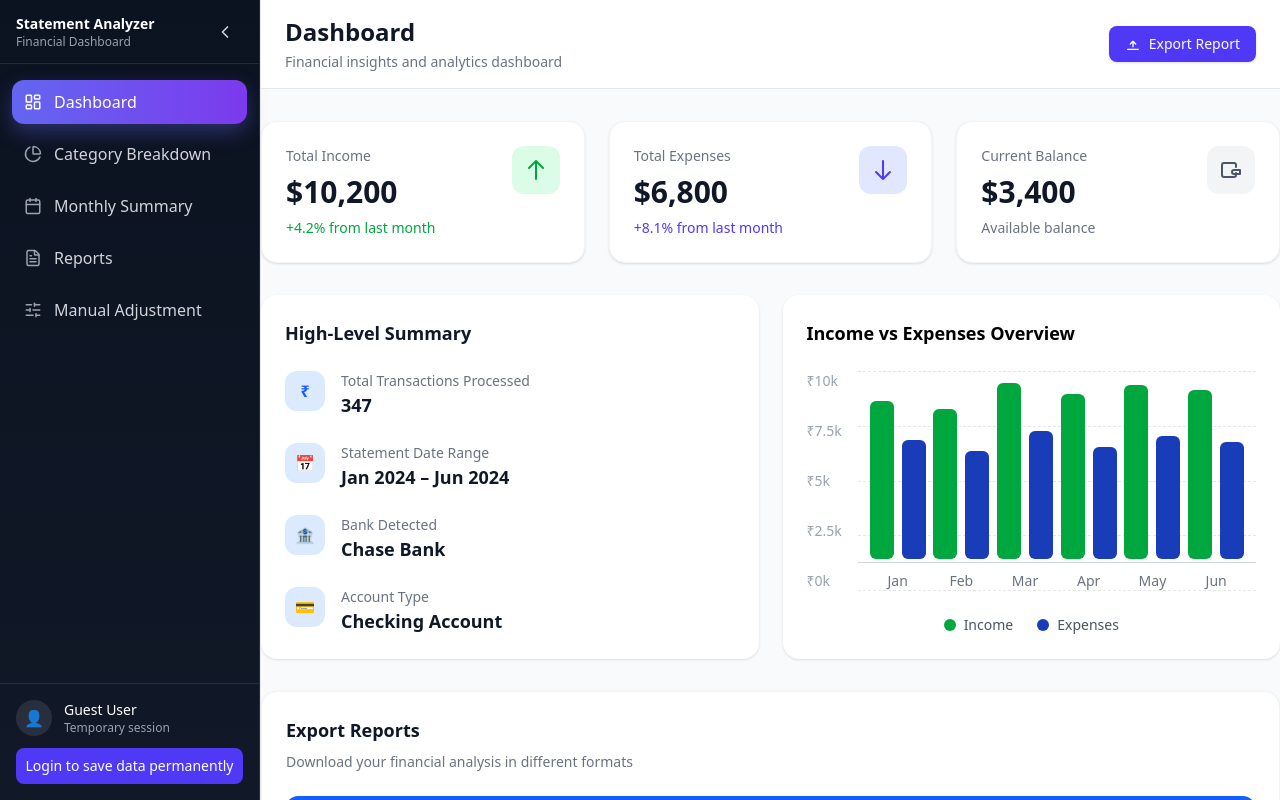
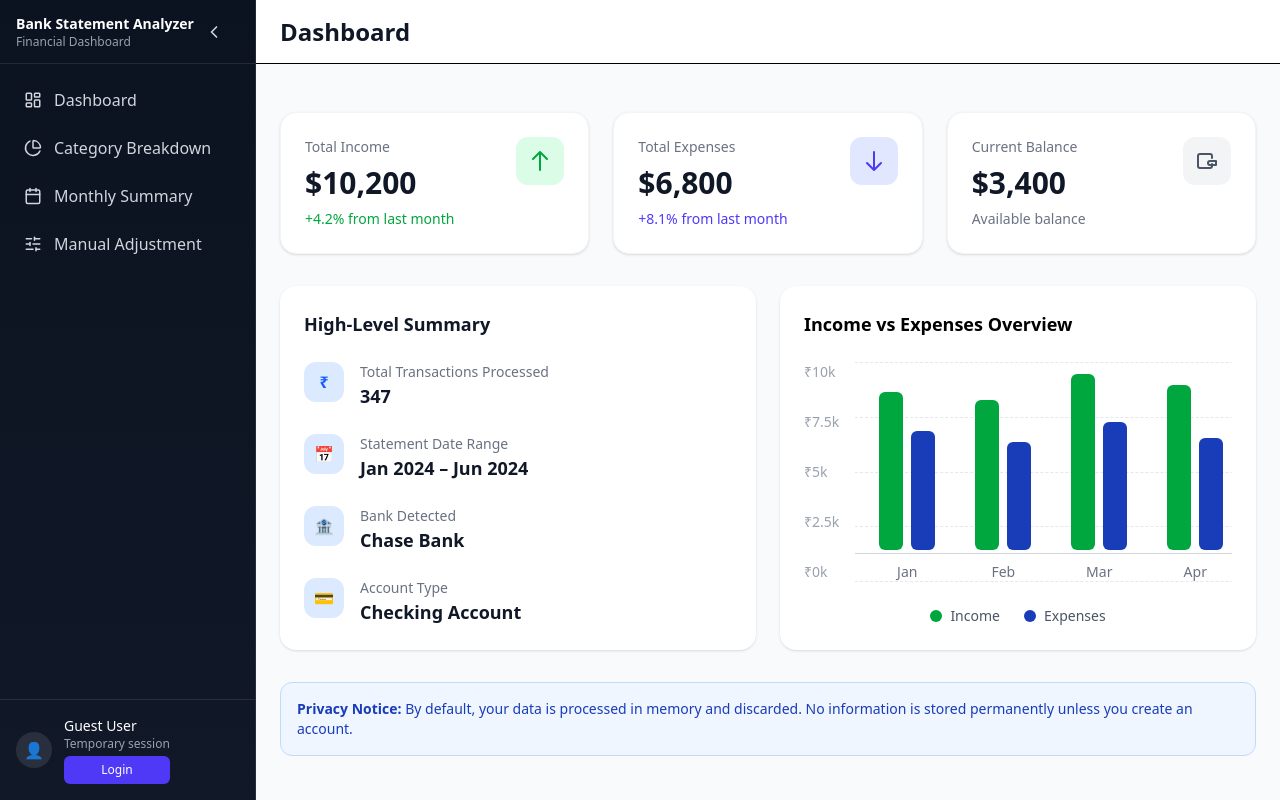
Before and after one commit to harshtodoIT/bank_statement_analyser, a Vue app: page /dashboard in a window 1280 px wide. Built offline with nearby package versions, Linux system fonts and the light colour scheme.

Commit message:
Dashboard and upload ui updated

```diff
--- a/src/components/dashboard/DashboardHeader.vue
+++ b/src/components/dashboard/DashboardHeader.vue
@@ -1,38 +1,25 @@
-<template>
-  <!-- Dashboard Header -->
-  <div class="bg-white border-b border-gray-200 px-6 py-4">
-    <div class="flex items-center justify-between">
+<script setup>
+  import { useRoute } from "vue-router"
 
-      <!-- Left: Title -->
-      <div>
-        <h1 class="text-2xl font-semibold text-gray-900">
-          Dashboard
-        </h1>
-        <p class="text-sm text-gray-500 mt-1">
-          Financial insights and analytics dashboard
-        </p>
-      </div>
+  defineEmits(["toggle"])
+  const route = useRoute()
+  </script>
 
-      <!-- Right: Export Button -->
-      <button
-        class="flex items-center gap-2 bg-indigo-600 hover:bg-indigo-700
-               text-white px-4 py-2 rounded-lg shadow-sm transition"
-      >
-        <!-- Icon -->
-        <svg
-          xmlns="http://www.w3.org/2000/svg"
-          class="w-4 h-4"
-          fill="none"
-          viewBox="0 0 24 24"
-          stroke="currentColor"
-        >
-          <path stroke-linecap="round" stroke-linejoin="round" stroke-width="2"
-            d="M12 16v-8m0 0l-4 4m4-4l4 4M4 20h16" />
-        </svg>
+  <template>
+    <header
+      class="hidden lg:flex h-16 items-center
+             border-b bg-white px-6"
+    >
+    <button
+      class="p-2 rounded hover:bg-gray-100 lg:hidden"
+      @click="toggleMobile"
+    >
+      ☰
+    </button>
 
-        <span class="text-sm font-medium">Export Report</span>
-      </button>
 
-    </div>
-  </div>
-</template>
+      <h1 class="text-2xl font-bold text-gray-900">
+        {{ route.meta?.title }}
+      </h1>
+    </header>
+  </template>
--- a/src/components/dashboard/DashboardSidebar.vue
+++ b/src/components/dashboard/DashboardSidebar.vue
@@ -1,12 +1,10 @@
 <script setup>
-  import { useRoute } from 'vue-router'
-  import SidebarItem from './SidebarItem.vue'
+  // import { useRoute } from 'vue-router'
 
   import {
     LayoutDashboard,
     PieChart,
     Calendar,
-    FileText,
     SlidersHorizontal,
     Menu,
     ChevronLeft
@@ -17,28 +15,36 @@
   })
 
   const emit = defineEmits(['toggle'])
-  const route = useRoute()
+  // const route = useRoute()
   </script>
 
   <template>
   <div
-          class="h-full flex flex-col
+    class="h-screen flex flex-col
           bg-gradient-to-b from-[#0b1220] to-[#111827]
           text-gray-300 border-r border-white/10
-         transition-all duration-300 ease-in-out"
-          :class="isOpen ? 'w-[260px]' : 'w-[80px]'"
+          transition-all duration-300"
+        :class="[
+        'w-[80vw] max-w-[280px]',
+        isOpen ? 'lg:w-64' : 'lg:w-20'
+      ]"
   >
 
 
+
+
       <!-- HEADER -->
-      <div class="h-16 px-4 flex items-center justify-between border-b border-white/10">
+<div class="h-16 px-4 flex items-center border-b border-white/10">
 
-        <!-- Expanded -->
-        <div v-if="isOpen" class="flex flex-col">
-          <span class="text-white font-semibold text-sm">
-            Statement Analyzer
+<!-- Text -->
+<div
+  class="flex-1 overflow-hidden transition-all duration-300"
+  :class="isOpen ? 'opacity-100 max-w-[180px]' : 'opacity-0 max-w-0'"
+>
+  <span class="text-white font-semibold text-sm block">
+    Bank Statement Analyzer
   </span>
-          <span class="text-xs text-gray-400">
+  <span class="text-xs text-gray-400 block">
     Financial Dashboard
   </span>
 </div>
@@ -46,141 +52,113 @@
 <!-- Toggle -->
 <button
   @click="emit('toggle')"
-          class="p-2 rounded-lg hover:bg-white/10 text-gray-300"
+  class="p-2 rounded-lg hover:bg-white/10 text-gray-300 transition"
 >
   <component :is="isOpen ? ChevronLeft : Menu" size="20" />
 </button>
+
 </div>
 
-      <!-- NAVIGATION -->
+      <!-- NAV -->
       <nav class="flex-1 px-3 py-4 space-y-2">
 
-        <!-- Dashboard -->
-        <SidebarItem label="Dashboard" :isOpen="isOpen">
         <router-link
           to="/dashboard"
-            class="nav-item"
-            :class="{ active: route.path === '/dashboard' }"
+          class="flex items-center px-3 py-2 rounded-lg
+       transition-colors duration-200
+       hover:bg-indigo-600 hover:text-white"
+:class="isOpen ? 'gap-3 justify-start' : 'justify-center'"
+
+
         >
           <LayoutDashboard size="18" />
-            <span v-if="isOpen">Dashboard</span>
+          <span
+  class="whitespace-nowrap overflow-hidden transition-all duration-300"
+  :class="isOpen
+    ? 'opacity-100 translate-x-0 max-w-[160px]'
+    : 'opacity-0 -translate-x-2 max-w-0'"
+>
+  Dashboard
+</span>
+
         </router-link>
-        </SidebarItem>
 
-        <!-- Category -->
-        <SidebarItem label="Category Breakdown" :isOpen="isOpen">
         <router-link
           to="/dashboard/category-breakdown"
-            class="nav-item"
-            :class="{ active: route.path === '/dashboard/category-breakdown' }"
+          class="flex items-center px-3 py-2 rounded-lg
+       transition-colors duration-200
+       hover:bg-indigo-600 hover:text-white"
+:class="isOpen ? 'gap-3 justify-start' : 'justify-center'"
+
         >
           <PieChart size="18" />
-            <span v-if="isOpen">Category Breakdown</span>
+          <span class="whitespace-nowrap transition-all duration-300 overflow-hidden"
+  :class="isOpen
+    ? 'opacity-100 translate-x-0 w-auto'
+    : 'opacity-0 -translate-x-2 w-0'">Category Breakdown</span>
         </router-link>
-        </SidebarItem>
 
-        <!-- Monthly -->
-        <SidebarItem label="Monthly Summary" :isOpen="isOpen">
         <router-link
           to="/dashboard/monthly-summary"
-            class="nav-item"
-            :class="{ active: route.path.includes('monthly-summary') }"
+          class="flex items-center px-3 py-2 rounded-lg
+       transition-colors duration-200
+       hover:bg-indigo-600 hover:text-white"
+:class="isOpen ? 'gap-3 justify-start' : 'justify-center'"
+
         >
           <Calendar size="18" />
-            <span v-if="isOpen">Monthly Summary</span>
+          <span class="whitespace-nowrap transition-all duration-300 overflow-hidden"
+  :class="isOpen
+    ? 'opacity-100 translate-x-0 w-auto'
+    : 'opacity-0 -translate-x-2 w-0'">Monthly Summary</span>
         </router-link>
-        </SidebarItem>
 
-        <!-- Reports -->
-        <SidebarItem label="Reports" :isOpen="isOpen">
-          <router-link
-            to="/dashboard/reports"
-            class="nav-item"
-            :class="{ active: route.path.includes('reports') }"
-          >
-            <FileText size="18" />
-            <span v-if="isOpen">Reports</span>
-          </router-link>
-        </SidebarItem>
 
-        <!-- Manual -->
-        <SidebarItem label="Manual Adjustment" :isOpen="isOpen">
         <router-link
             to="/dashboard/manual-adjustment"
-            class="nav-item"
-            :class="{ active: route.path.includes('manual-adjustment') }"
+                  class="flex items-center px-3 py-2 rounded-lg
+                transition-colors duration-200
+                  hover:bg-indigo-600 hover:text-white"
+                :class="isOpen ? 'gap-3 justify-start' : 'justify-center'"
+
             >
   <SlidersHorizontal size="18" />
-            <span v-if="isOpen">Manual Adjustment</span>
+  <span class="whitespace-nowrap transition-all duration-300 overflow-hidden"
+  :class="isOpen
+    ? 'opacity-100 translate-x-0 w-auto'
+    : 'opacity-0 -translate-x-2 w-0'">Manual Adjustment</span>
 </router-link>
-        </SidebarItem>
 
       </nav>
 
-      <!-- USER SECTION -->
+      <!-- USER -->
+<!-- USER -->
 <div class="p-4 border-t border-white/10">
 
-        <!-- Expanded -->
-        <div v-if="isOpen" class="space-y-3">
 <div class="flex items-center gap-3">
-            <div class="w-9 h-9 rounded-full bg-white/10 flex items-center justify-center">
+
+  <!-- Avatar (ALWAYS visible) -->
+  <div class="w-9 h-9 rounded-full bg-white/10 flex items-center justify-center shrink-0">
     👤
   </div>
-            <div>
+
+  <!-- Text (animated) -->
+  <div
+    class="overflow-hidden transition-all duration-300"
+    :class="isOpen ? 'opacity-100 max-w-[180px]' : 'opacity-0 max-w-0'"
+  >
     <p class="text-sm font-medium text-white">Guest User</p>
-              <p class="text-xs text-gray-400">Temporary session</p>
-            </div>
-          </div>
+    <p class="text-xs text-gray-400 mb-1">Temporary session</p>
 
     <button
       class="w-full bg-indigo-600 hover:bg-indigo-700
-                   text-white text-sm py-2 rounded-lg transition"
+             text-white text-xs py-1.5 rounded-md transition"
     >
-            Login to save data permanently
+      Login
     </button>
-        </div>
-
-        <!-- Collapsed -->
-        <div v-else class="flex justify-center">
-          <div class="w-9 h-9 rounded-full bg-white/10 flex items-center justify-center">
-            👤
-          </div>
   </div>
 
 </div>
 </div>
+</div>
 </template>
-
-  <style scoped>
-  .nav-item {
-    display: flex;
-    align-items: center;
-    gap: 0.75rem;
-    padding: 0 0.75rem;
-    height: 2.75rem;
-    border-radius: 0.75rem;
-    color: #d1d5db;
-    transition: all 0.2s ease;
-    position: relative;
-  }
-
-  .nav-item:hover {
-    background-color: rgba(255, 255, 255, 0.06);
-  }
-
-  .nav-item svg {
-    color: #9ca3af;
-  }
-
-  /* ACTIVE ITEM (PURPLE PILL) */
-  .nav-item.active {
-    background: linear-gradient(90deg, #6366f1, #7c3aed);
-    color: #ffffff;
-    font-weight: 500;
-    box-shadow: 0 8px 20px rgba(99, 102, 241, 0.35);
-  }
-
-  .nav-item.active svg {
-    color: #ffffff;
-  }
-  </style>
--- a/src/components/dashboard/IncomeExpenseChart.vue
+++ b/src/components/dashboard/IncomeExpenseChart.vue
@@ -28,11 +28,12 @@
         Income vs Expenses Overview
       </h2>
 
-      <!-- Chart Wrapper -->
-      <div class="relative flex">
+      <!-- ✅ Scroll wrapper (mobile only) -->
+      <div class="overflow-x-auto lg:overflow-x-hidden scrollbar-hide">
+        <div class="relative flex min-w-[640px]">
 
           <!-- Y Axis -->
-        <div class="flex flex-col justify-between h-[220px] pr-4 text-sm text-gray-400">
+          <div class="flex flex-col justify-between h-[220px] pr-4 text-sm text-gray-400 shrink-0">
             <span>₹10k</span>
             <span>₹7.5k</span>
             <span>₹5k</span>
@@ -53,12 +54,12 @@
             </div>
 
             <!-- Bars -->
-          <div class="relative flex justify-between items-end h-[220px] px-2 ">
+            <div class="relative flex items-end h-[220px] gap-6 px-4">
 
               <div
                 v-for="month in months"
                 :key="month.name"
-              class="flex flex-col items-center w-full"
+                class="flex flex-col items-center w-[72px]"
               >
                 <div class="flex items-end gap-2 h-full">
 
@@ -91,9 +92,11 @@
               </div>
 
             </div>
-          <!-- Bottom X-axis line -->
+
+            <!-- X-axis -->
             <div class="absolute bottom-[28px] left-0 right-0 border-t border-gray-300"></div>
 
+          </div>
         </div>
       </div>
 
--- /dev/null
+++ b/src/layouts/AuthLayout.vue
@@ -0,0 +1,5 @@
+<template>
+  <div class="min-h-screen w-full bg-gray-50">
+    <router-view />
+  </div>
+</template>
--- a/src/layouts/DashboardLayout.vue
+++ b/src/layouts/DashboardLayout.vue
@@ -1,29 +1,91 @@
 <script setup>
-  import { ref } from 'vue'
-  import DashboardSidebar from '../components/dashboard/DashboardSidebar.vue'
+  import { ref } from "vue"
+  import { useRoute } from "vue-router"
 
-  const isOpen = ref(true)
+  import DashboardHeader from "../components/dashboard/DashboardHeader.vue"
+  import DashboardSidebar from "../components/dashboard/DashboardSidebar.vue"
+
+  const route = useRoute()
+
+  const desktopOpen = ref(true)
+  const mobileOpen = ref(false)
+
+  const toggleDesktop = () => {
+    desktopOpen.value = !desktopOpen.value
+  }
+
+  const toggleMobile = () => {
+    mobileOpen.value = !mobileOpen.value
+  }
+
+  const closeMobile = () => {
+    mobileOpen.value = false
+  }
   </script>
 
-  <template>
-    <div class="flex h-screen bg-gray-50">
 
-      <!-- Sidebar -->
-      <aside
-  class="sticky top-0 h-screen bg-gray-50 border-r border-gray-200
-         transition-all duration-300"
->
+<template>
+  <div class="flex h-screen bg-gray-50 overflow-hidden">
 
-        <DashboardSidebar
-          :isOpen="isOpen"
-          @toggle="isOpen = !isOpen"
-        />
-      </aside>
+    <!-- Sidebar -->
+    <div
+      class="fixed inset-y-0 left-0 z-40 transform transition-transform duration-300
+             lg:static lg:translate-x-0"
+      :class="mobileOpen ? 'translate-x-0' : '-translate-x-full'"
+    >
+      <DashboardSidebar
+        :isOpen="desktopOpen"
+        @toggle="toggleDesktop"
+        @click="closeMobile"
+      />
+    </div>
 
-      <!-- Main Content -->
-      <main class="flex-1 overflow-y-auto relative z-10">
+    <!-- Overlay -->
+    <div
+      v-if="mobileOpen"
+      class="fixed inset-0 bg-black/40 z-30 lg:hidden"
+      @click="closeMobile"
+    />
+
+    <!-- Main -->
+    <div class="flex-1 flex flex-col overflow-hidden">
+
+      <!-- MOBILE HEADER (ALL PAGES) -->
+      <header class="lg:hidden bg-white border-b px-4 py-3">
+        <div class="flex items-start gap-3">
+          <button
+            class="p-2 rounded hover:bg-gray-100"
+            @click="toggleMobile"
+          >
+            ☰
+          </button>
+
+          <div>
+            <!-- Dashboard title only on dashboard -->
+            <h1
+              v-if="route.path === '/dashboard'"
+              class="text-xl font-bold text-gray-900"
+            >
+              Dashboard
+            </h1>
+            <p class="text-sm text-gray-500">
+              Bank Statement Analyzer
+            </p>
+          </div>
+        </div>
+      </header>
+
+      <!-- DESKTOP DASHBOARD HEADER ONLY -->
+      <DashboardHeader
+        class="hidden lg:block"
+        @toggle="toggleDesktop"
+      />
+
+      <!-- Page content -->
+      <main class="flex-1 overflow-y-auto p-4 sm:p-5 lg:p-6">
         <router-view />
       </main>
 
     </div>
-  </template>
+  </div>
+</template>
--- a/src/router/index.js
+++ b/src/router/index.js
@@ -9,6 +9,7 @@ import DashboardLayout from '../layouts/DashboardLayout.vue'
 import CategoryBreakdownView from '../views/CategoryBreakdownView.vue'
 import MonthlySummaryView from '../views/MonthlySummaryView.vue'
 import ReportsView from '../views/ReportsView.vue'
+import ManualAdjustmentView from "../views/ManualAdjustmentView.vue"
 
 
 
@@ -37,30 +38,29 @@ const router = createRouter({
         {
           path: '',
           name: 'dashboard',
-          component: DashboardView
+          component: DashboardView,
+          meta: { title: 'Dashboard' }
         },
         {
           path: 'category-breakdown',
-          name: 'category-breakdown',
-          component: CategoryBreakdownView
+          component: CategoryBreakdownView,
+          // meta: { title: 'Category Breakdown' }
         },
         {
           path: 'monthly-summary',
-          name: 'monthly-summary',
-          component: MonthlySummaryView
+          component: MonthlySummaryView,
+          meta: { title: 'Monthly Summary' }
         },
         {
           path: 'reports',
-          name: 'reports',
-          component: ReportsView
+          component: ReportsView,
+          meta: { title: 'Reports' }
         },
         {
           path: 'manual-adjustment',
-          name: 'manual-adjustment',
-          component: () => import('../views/ManualAdjustmentView.vue')
-
+          component: ManualAdjustmentView,
+          meta: { title: 'Manual Adjustment' }
         }
-
       ]
     },
     {
--- a/src/views/DashboardView.vue
+++ b/src/views/DashboardView.vue
@@ -1,63 +1,32 @@
 <script setup>
-  import DashboardHeader from '../components/dashboard/DashboardHeader.vue'
   import KpiCards from '../components/dashboard/KpiCards.vue'
   import HighLevelSummary from '../components/dashboard/HighLevelSummary.vue'
-  import IncomeExpenseChart from '../components/dashboard/IncomeExpenseChart.vue';
-  import ExportReport from '../components/dashboard/ExportReport.vue';
-
+  import IncomeExpenseChart from '../components/dashboard/IncomeExpenseChart.vue'
   </script>
 
   <template>
     <div class="space-y-8">
-
-      <!-- Dashboard Header -->
-      <section>
-        <DashboardHeader />
-      </section>
 
       <!-- KPI Cards -->
       <section>
         <KpiCards />
       </section>
 
-      <!-- High Level Summary + Chart -->
-      <section class="grid grid-cols-1 lg:grid-cols-2 gap-6">
-  <div>
+      <!-- Summary + Chart -->
+      <section class="grid grid-cols-1 md:grid-cols-2 gap-5 lg:gap-6">
         <HighLevelSummary />
-  </div>
-
-  <div>
-    <IncomeExpenseChart/>
-  </div>
-</section>
-
-      <!-- Actions -->
-      <section class="grid grid-cols-1 lg:grid-cols-2 gap-6 mt-8">
-        <ExportReport class="col-span-2" />
+        <IncomeExpenseChart />
       </section>
 
 
-    </div>
+
+      <!-- Privacy Notice -->
       <div
         class="mt-6 flex items-start gap-3
                bg-blue-50 border border-blue-200
                text-blue-800
                rounded-xl p-4 text-sm"
       >
-  <svg
-    class="w-5 h-5 mt-0.5"
-    fill="none"
-    stroke="currentColor"
-    stroke-width="2"
-    viewBox="0 0 24 24"
-  >
-    <path
-      stroke-linecap="round"
-      stroke-linejoin="round"
-      d="M13 16h-1v-4h-1m1-4h.01M12 18a6 6 0 100-12 6 6 0 000 12z"
-    />
-  </svg>
-
         <p>
           <strong>Privacy Notice:</strong>
           By default, your data is processed in memory and discarded.
@@ -65,4 +34,5 @@
         </p>
       </div>
 
+    </div>
   </template>
```
Also changed, not shown: src/views/UploadView.vue (+97 -36 lines). Lines whose indentation alone changed are shown as unchanged.
